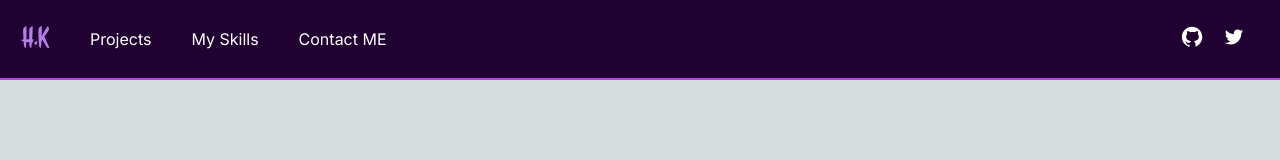
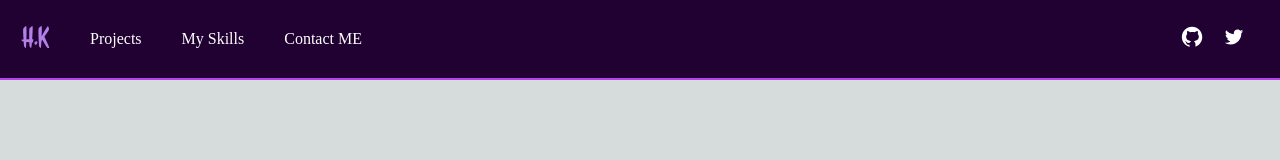
Before and after one commit to hebb00/portfolio, a Next.js app: page / in a window 1280 px wide. Shown: the top 160 px of the page. Built offline with nearby package versions, Linux system fonts and the light colour scheme.

Commit message:
fix: remove unused font

```diff
--- a/src/app/layout.tsx
+++ b/src/app/layout.tsx
@@ -1,10 +1,8 @@
 import { Navbar } from '../../components/Navbar'
 import './globals.css'
-import { Inter } from 'next/font/google'
 import Footer from '../../components/Footer'
 import Head from 'next/head'
 
-const inter = Inter({ subsets: ['latin'] })
 
 export const metadata = {
   title: 'Portfolio',
@@ -18,7 +16,7 @@ export default function RootLayout({
 }) {
   return (
     <html lang="en">
-      <body className={inter.className}>
+      <body>
       <Head>
       <link rel="shortcut icon" href="/favicon.svg" />
       </Head>
```
